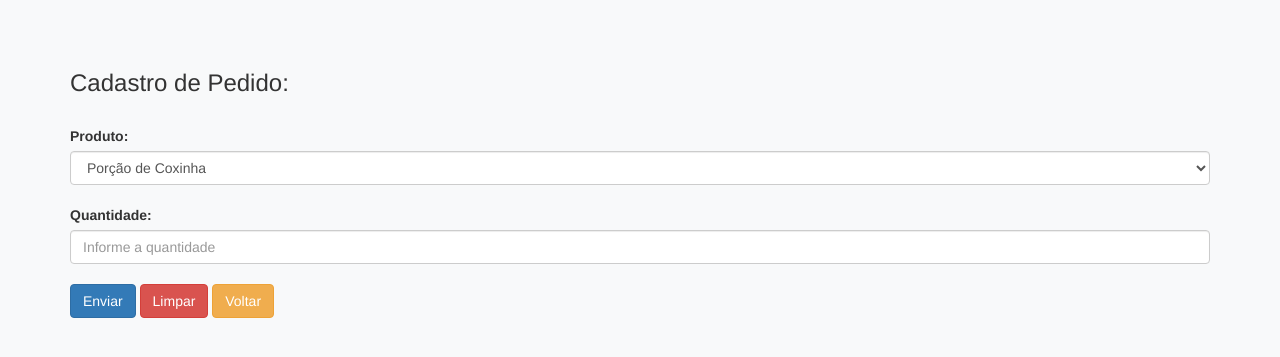
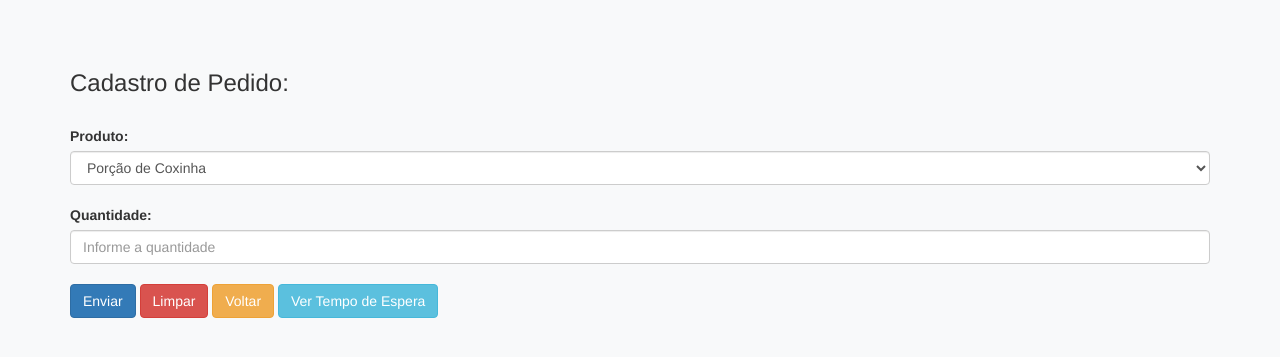
Before and after one commit to Lucamc09/Projeto-SmartSnack, a PHP site: page /cadastro_pedido.php in a window 1280 px wide. Shown: the top 357 px of the page. Run offline with PHP 8.4, Linux system fonts and the light colour scheme.

Commit message:
Update cadastro_pedido.php

```diff
--- a/cadastro_pedido.php
+++ b/cadastro_pedido.php
@@ -59,6 +59,25 @@
             <button type="submit" class="btn btn-primary">Enviar</button>
             <button type="reset" class="btn btn-danger">Limpar</button>
             <a href="index.php" class="btn btn-warning">Voltar</a>
+<button type="button" class="btn btn-info" id="btnTempoEspera">Ver Tempo de Espera</button>
+        </form>
+    </div>
+
+    <script>
+        // Função para calcular um tempo de espera aleatório
+        function calcularTempoEspera() {
+            var min = 15; // Tempo mínimo em minutos
+            var max = 45; // Tempo máximo em minutos
+            var tempoEspera = Math.floor(Math.random() * (max - min + 1)) + min;
+            return tempoEspera;
+        }
+
+        // Event listener para o botão de tempo de espera
+        document.getElementById('btnTempoEspera').addEventListener('click', function() {
+            var tempoEspera = calcularTempoEspera();
+            alert('Tempo de Espera estimado: ' + tempoEspera + ' minutos');
+        });
+    </script>
 
         </form>
     </div>
```
